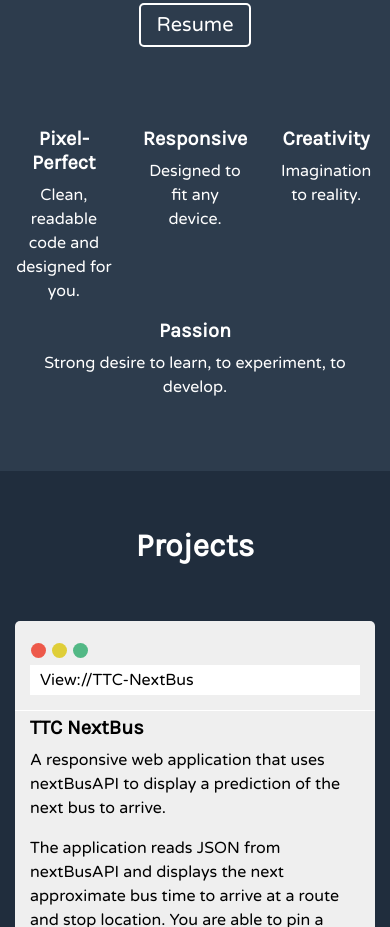
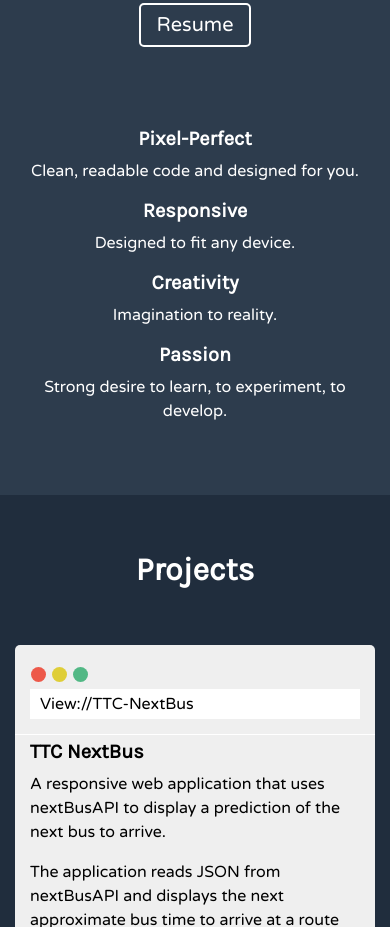
Before and after one commit to jchik/jchik, a plain HTML site: page index.html in a window 390 px wide. Shown: the part 1239-2166 px from the top of the page. Drawn offline with nearby package versions, Linux system fonts and the light colour scheme.

Commit message:
jchik 1.27
- More responsive design
- Updated Resume

```diff
--- a/index.html
+++ b/index.html
@@ -46,31 +46,29 @@
 					<a class="resume-button" href="./pdfs/Resume-Jonathan.Chik.pdf">Resume</a>
 				</article>
 				<div id="traits">
-					<div class="row">
-						<div class="col">
+					<div class="text-center">
 						<h5>Pixel-Perfect</h5>
 						<p>
 							Clean, readable code and designed for you.
 						</p>
 					</div>
-						<div class="col">
+					<div class="text-center">
 						<h5>Responsive</h5>
 						<p>
 							Designed to fit any device.
 						</p>
 					</div>
-						<div class="col">
+					<div class="text-center">
 						<h5>Creativity</h5>
 						<p>
 							Imagination to reality.
 						</p>
 					</div>
-						<div class="col">
+					<div class="text-center">
 						<h5>Passion</h5>
 						<p>
 							Strong desire to learn, to experiment, to develop.
 						</p>
-						</div>
 					</div>
 				</div>
 			</div>
```
Also changed, not shown: 1 other file. Lines whose indentation alone changed are shown as unchanged.
